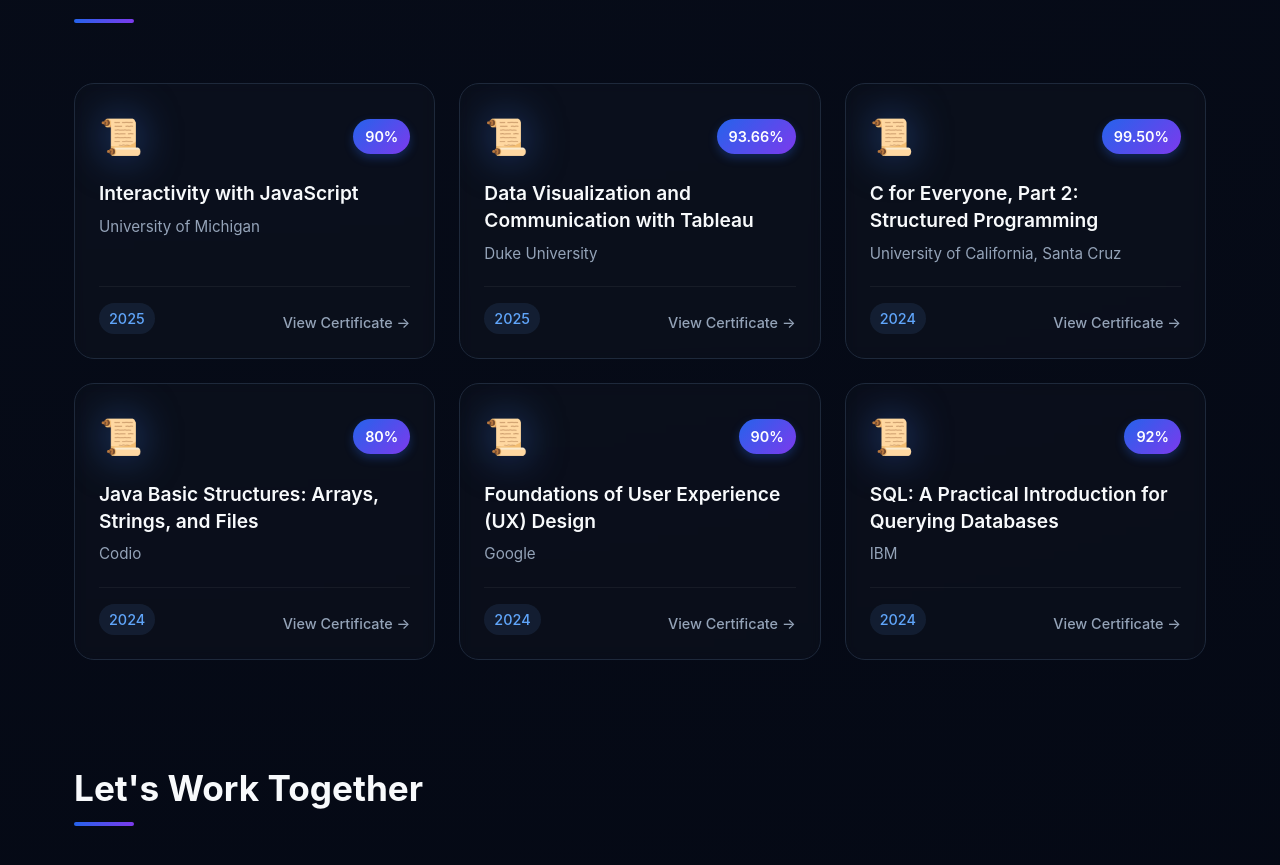
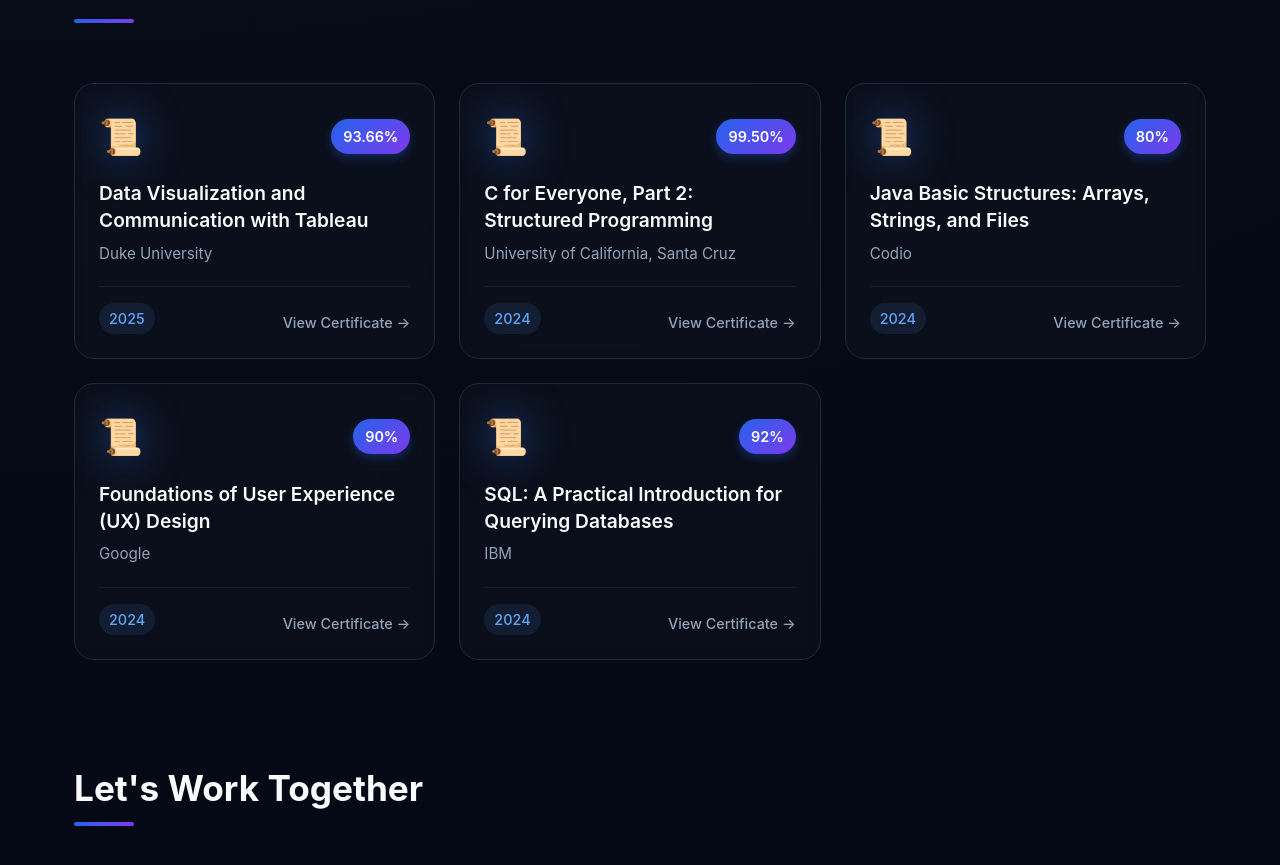
Before and after one commit to patelnandish9634/portfolio, a React (Create React App) app: page / in a window 1280 px wide. Shown: the part 2852-3717 px from the top of the page. Built offline with nearby package versions, Linux system fonts and the light colour scheme.

Commit message:
update portfolio

```diff
--- a/src/App.js
+++ b/src/App.js
@@ -181,13 +181,13 @@
 
   // Certificate data
   const certificates = [
-    {
-      name: "Interactivity with JavaScript",
-      issuer: "University of Michigan",
-      grade: "90%",
-      year: "2025",
-      link: "https://www.coursera.org/account/accomplishments/certificate/2U49EYM7FMVJ"
-    },
+    // {
+    //   name: "Interactivity with JavaScript",
+    //   issuer: "University of Michigan",
+    //   grade: "90%",
+    //   year: "2025",
+    //   link: "https://www.coursera.org/account/accomplishments/certificate/2U49EYM7FMVJ"
+    // },
     {
       name: "Data Visualization and Communication with Tableau",
       issuer: "Duke University",
```
